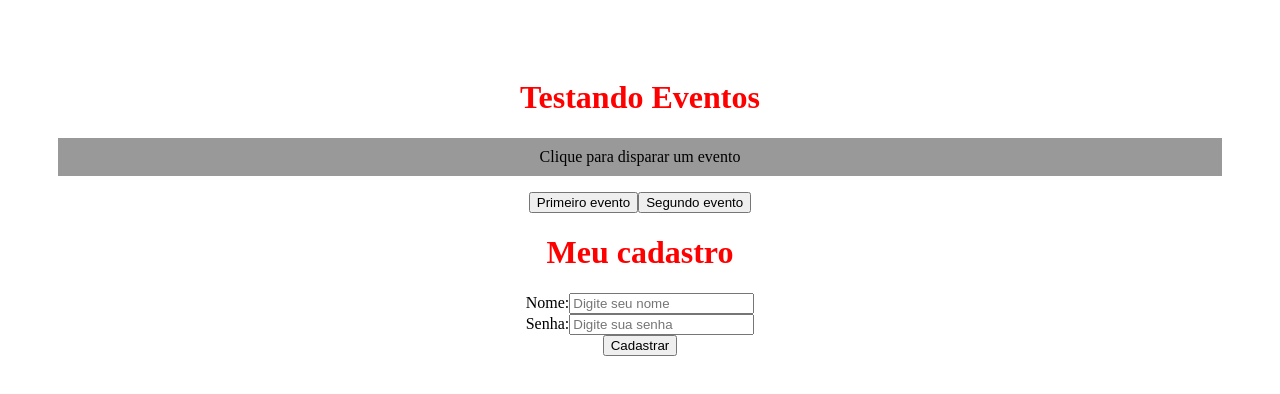
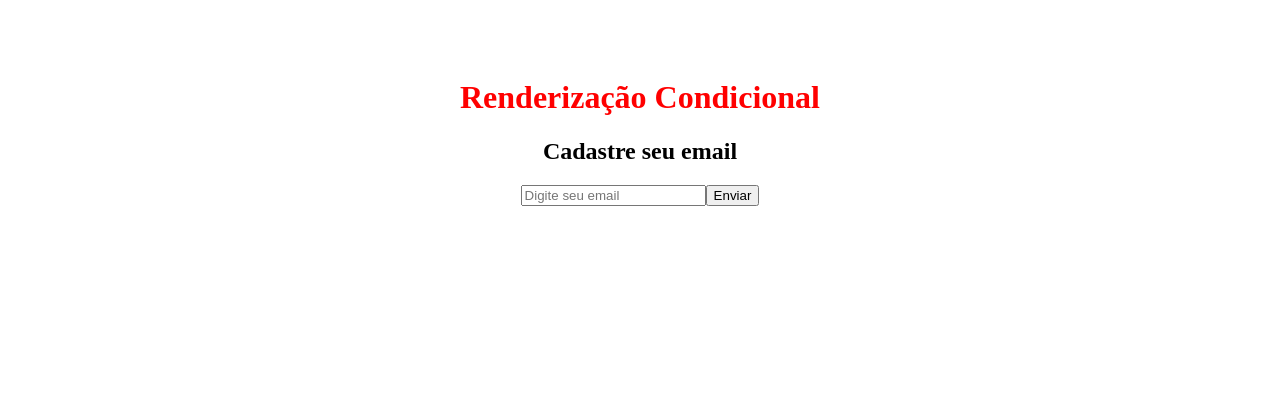
Before and after one commit to BarbasPedro/Curso-React, a React (Create React App) app: page / in a window 1280 px wide. Shown: the top 394 px of the page. Built offline with nearby package versions, Linux system fonts and the light colour scheme.

Commit message:
Renderização Condicional

```diff
--- a/src/App.js
+++ b/src/App.js
@@ -1,14 +1,11 @@
 import './App.css'
-
-import Evento from './components/Evento'
-import Form from './components/Form'
+import Condicional from './components/Condicional'
 
 function App() {
   return(
     <div className='App'>
-      <h1>Testando Eventos</h1>
-      <Evento />
-      <Form />
+      <h1>Renderização Condicional</h1>
+      <Condicional />
     </div>
   )
 }
--- /dev/null
+++ b/src/components/Condicional.js
@@ -0,0 +1,40 @@
+import { useState } from "react";
+
+const Condicional = () => {
+
+  const [email, setEmail] = useState()
+  const [userEmail, setUserEmail] = useState()
+
+  const enviarEmail = (e) => {
+    e.preventDefault()
+    setUserEmail(email)
+    console.log(`${userEmail}`, 'cadastrado')
+  }
+
+  const limparEmail = () => {
+    setEmail("")
+    }
+
+  return (
+    <div>
+      <h2>Cadastre seu email</h2>
+      <form>
+        <input
+          type="email"
+          placeholder="Digite seu email"
+          onChange={(e) => setEmail(e.target.value)}
+          />
+        <button type="submit" onClick={enviarEmail}>Enviar</button>
+        {userEmail && (
+          <div>
+            <p>O email do usuário é {userEmail}</p>
+            <button type="submit" onClick={limparEmail}>Limpar Email</button>
+          </div>
+        )}
+      </form>
+    </div>
+
+  )
+}
+
+export default Condicional
```
